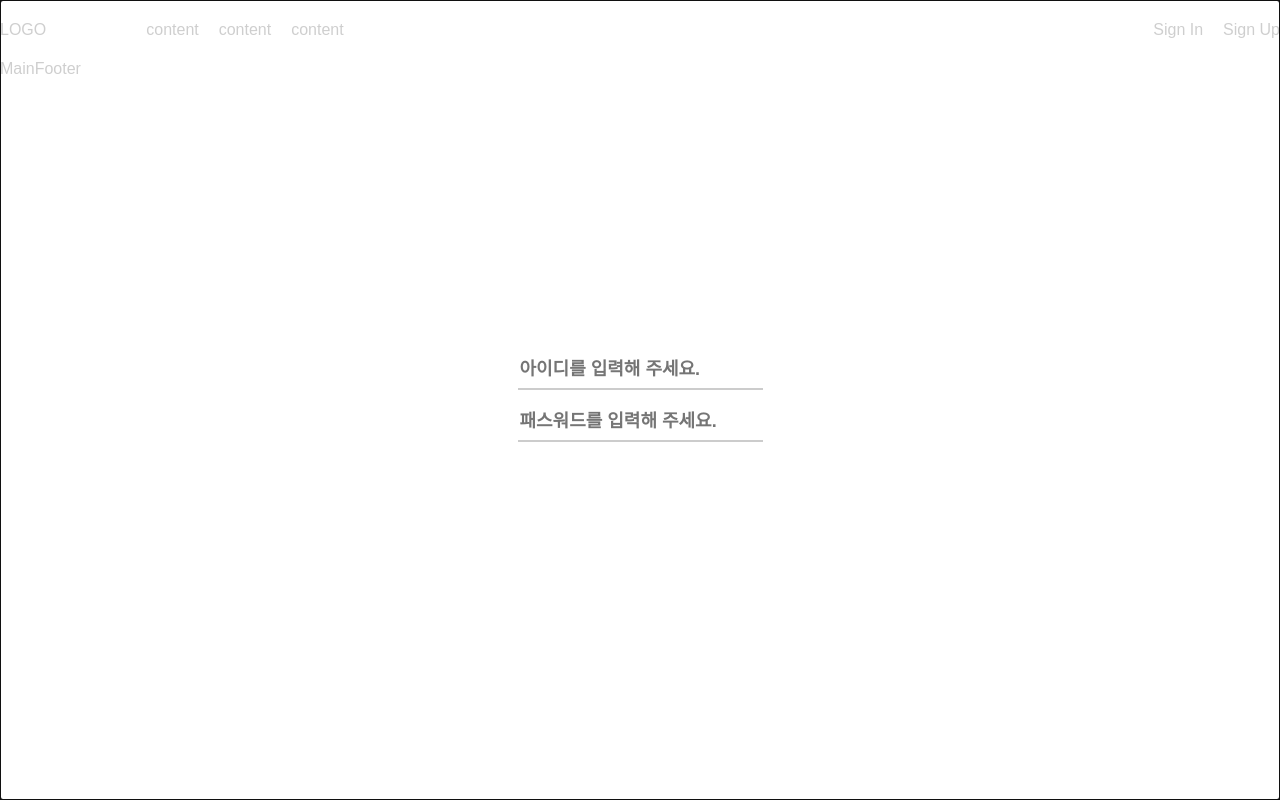
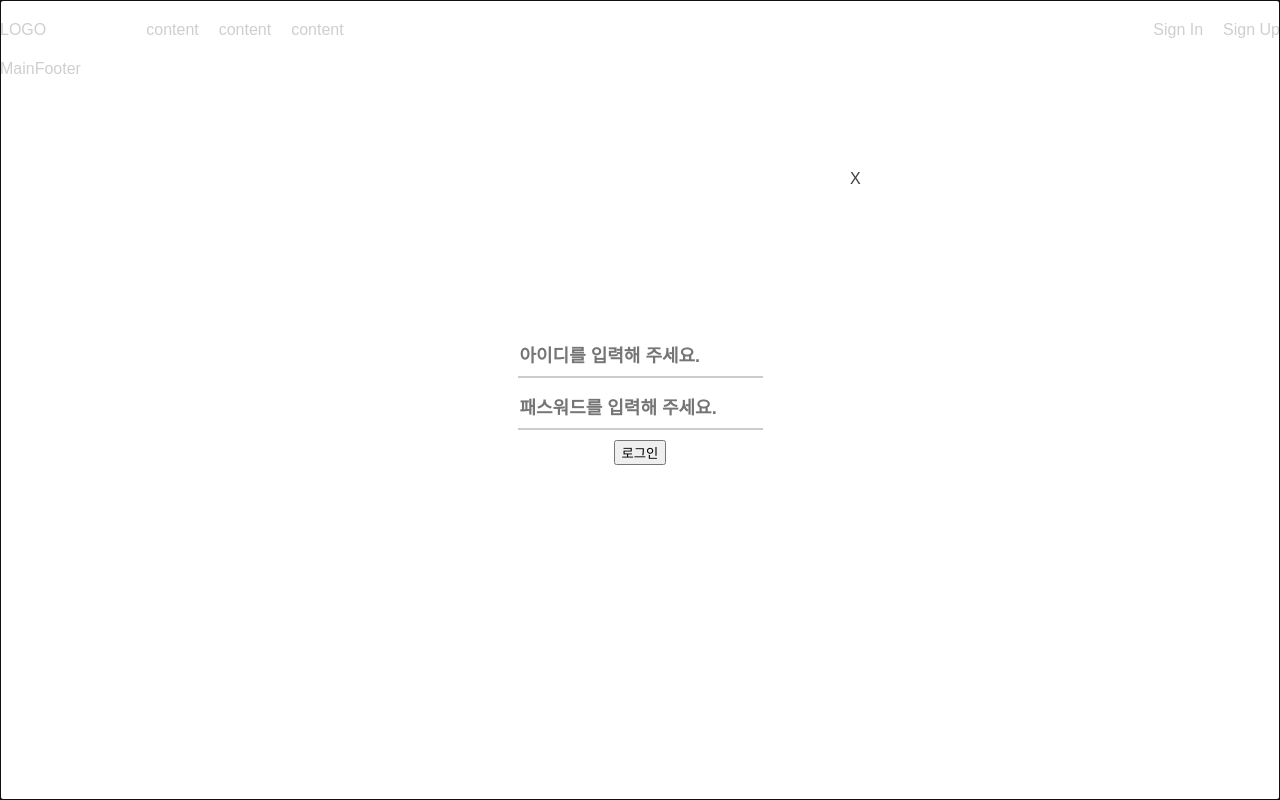
Before and after one commit to kiyoung92/board-client, a React (Create React App) app: page /signIn in a window 1280 px wide. Both pictures are taken after a click on the element "Sign In". Built offline with nearby package versions, Linux system fonts and the light colour scheme; a web font is replaced by a local one.

Commit message:
feat: 로그인, 회원가입 서버 통신

```diff
--- a/package.json
+++ b/package.json
@@ -8,6 +8,7 @@
     "@testing-library/jest-dom": "^5.14.1",
     "@testing-library/react": "^13.0.0",
     "@testing-library/user-event": "^13.2.1",
+    "axios": "^1.5.0",
     "react": "^18.2.0",
     "react-dom": "^18.2.0",
     "react-modal": "^3.16.1",
@@ -17,7 +18,7 @@
     "web-vitals": "^2.1.0"
   },
   "scripts": {
-    "start": "react-scripts start",
+    "start": "export PORT=8080 && react-scripts start",
     "build": "react-scripts build",
     "test": "react-scripts test",
     "eject": "react-scripts eject"
--- a/src/components/common/input.jsx
+++ b/src/components/common/input.jsx
@@ -41,10 +41,15 @@ const CommonStyle = {
   `,
 };
 
-export const CommonInput = ({ placeholder, type }) => {
+export const CommonInput = ({ placeholder, type, onChangeEvent }) => {
+  const inputChangeHandler = (e) => {
+    e.preventDefault();
+    onChangeEvent(e.target.value)
+  }
+
   return (
     <div css={CommonStyle.underlineInputWrap}>
-      <input css={CommonStyle.underlineInput} type={type} placeholder={placeholder} />
+      <input css={CommonStyle.underlineInput} type={type} placeholder={placeholder} onChange={inputChangeHandler} />
       <div css={CommonStyle.inputUnderline}></div>
     </div>
   );
--- a/src/components/main/header.jsx
+++ b/src/components/main/header.jsx
@@ -34,11 +34,13 @@ export const MainHeader = () => {
   const [isSignInOpen, setSignInOpen] = useState(false);
   const [isSignUpOpen, setSignUpOpen] = useState(false);
 
-  const signInModalOpen = () => {
-    setSignInOpen(true);
+  const signInModalOpen = (is, e) => {
+    e.preventDefault();
+    setSignInOpen(is);
   };
-  const signUpModalHandler = () => {
-    setSignUpOpen(true);
+  const signUpModalHandler = (is, e) => {
+    e.preventDefault();
+    setSignUpOpen(is);
   };
 
   return (
@@ -52,14 +54,14 @@ export const MainHeader = () => {
         <p>content</p>
       </div>
       <div css={MainHeaderStyle.auth}>
-        <div onClick={signInModalOpen}>
+        <div onClick={(e) => {signInModalOpen(true, e)}}>
           <p>Sign In</p>
-          <SignIn isOpen={isSignInOpen}></SignIn>
         </div>
-        <div onClick={signUpModalHandler}>
+        <div onClick={(e) => {signUpModalHandler(true, e)}}>
           <p>Sign Up</p>
-          <SignUp isOpen={isSignUpOpen}></SignUp>
         </div>
+        <SignIn isOpen={isSignInOpen} modalHandler={signInModalOpen}></SignIn>
+        <SignUp isOpen={isSignUpOpen} modalHandler={signUpModalHandler}></SignUp>
       </div>
     </div>
   );
--- a/src/views/sign-in.jsx
+++ b/src/views/sign-in.jsx
@@ -2,6 +2,8 @@
 import { css } from '@emotion/react';
 import { CommonInput } from '../components/common/input';
 import ReactModal from 'react-modal';
+import { useState } from 'react';
+import axios from 'axios';
 
 const SignInStyle = {
   wrap: css`
@@ -32,16 +34,35 @@ const SignInStyle = {
   `,
 };
 
-export const SignIn = ({ isOpen }) => {
+export const SignIn = ({ isOpen, modalHandler }) => {
+  const [email, setEmail] = useState('');
+  const [password, setPassword] = useState('');
+
+  const signInHandler = async (e) => {
+    e.preventDefault();
+    const response = await axios.post('http://localhost:3000/auth/login', {
+      email: email,
+      password: password,
+    }, { withCredentials: true }).then(res => {
+      return res.data;
+    }).catch(err => {
+      console.log(err);
+    })
+
+    modalHandler(false, e);
+    console.log(response);
+  }
+
   return (
-    <ReactModal isOpen={isOpen} css={SignInStyle.wrap}>
-      <div css={SignInStyle.contentsWrap}>
-        {/* <div css={SignInStyle.closeBtn} onClick={signInModalClose}>
+    <ReactModal isOpen={isOpen} css={SignInStyle.wrap} closeTimeoutMS={200}>
+      <form css={SignInStyle.contentsWrap} onSubmit={signInHandler}>
+        <div css={SignInStyle.closeBtn} onClick={(e) => {modalHandler(false, e)}}>
           X
-        </div> */}
-        <CommonInput placeholder='아이디를 입력해 주세요.' type='text' />
-        <CommonInput placeholder='패스워드를 입력해 주세요.' type='password' />
-      </div>
+        </div>
+        <CommonInput placeholder='아이디를 입력해 주세요.' type='text' onChangeEvent={setEmail}/>
+        <CommonInput placeholder='패스워드를 입력해 주세요.' type='password' onChangeEvent={setPassword}/>
+        <button>로그인</button>
+      </form>
     </ReactModal>
   );
 };
--- a/src/views/sign-up.jsx
+++ b/src/views/sign-up.jsx
@@ -2,6 +2,8 @@
 import { css } from '@emotion/react';
 import { CommonInput } from '../components/common/input';
 import ReactModal from 'react-modal';
+import { useState } from 'react';
+import axios from 'axios';
 
 const SignUpStyle = {
   wrap: css`
@@ -20,17 +22,49 @@ const SignUpStyle = {
     align-items: center;
     justify-content: center;
     flex-direction: column;
+    box-sizing: border-box;
+    position: relative;
+  `,
+  closeBtn: css`
+    position: absolute;
+    right: 20px;
+    top: 20px;
+    width: 20px;
+    height: 20px;
   `,
 };
 
-export const SignUp = ({ isOpen }) => {
+export const SignUp = ({ isOpen, modalHandler }) => {
+  const [email, setEmail] = useState('');
+  const [password, setPassword] = useState('');
+  const [name, setName] = useState('');
+
+  const signUpService = async (e) => {
+    e.preventDefault();
+    const response = await axios.post('http://localhost:3000/user', {
+      email: email,
+      password: password,
+      name: name,
+    }, { withCredentials: true }).then(res => {
+      return res.data;
+    }).catch(err => {
+      console.log(err);
+    })
+    modalHandler(false, e);
+    console.log(response);
+  }
+
   return (
-    <ReactModal isOpen={isOpen} css={SignUpStyle.wrap} closeTimeoutMS={2000}>
-      <div css={SignUpStyle.contentsWrap}>
-        <CommonInput placeholder='아이디를 입력해 주세요.' type='text' />
-        <CommonInput placeholder='패스워드를 입력해 주세요.' type='password' />
-        <CommonInput placeholder='이름을 입력해 주세요.' type='text' />
-      </div>
+    <ReactModal isOpen={isOpen} css={SignUpStyle.wrap} closeTimeoutMS={200}>
+      <form css={SignUpStyle.contentsWrap} onSubmit={signUpService}>
+        <div css={SignUpStyle.closeBtn} onClick={(e) => {modalHandler(false, e)}}>
+          X
+        </div>
+        <CommonInput placeholder='아이디를 입력해 주세요.' type='text' onChangeEvent={setEmail}/>
+        <CommonInput placeholder='패스워드를 입력해 주세요.' type='password' onChangeEvent={setPassword}/>
+        <CommonInput placeholder='이름을 입력해 주세요.' type='text' onChangeEvent={setName}/>
+        <button>가입하기</button>
+      </form>
     </ReactModal>
   );
 };
```
Also changed, not shown: 1 other file (tests, documents, lock files or other folders).
